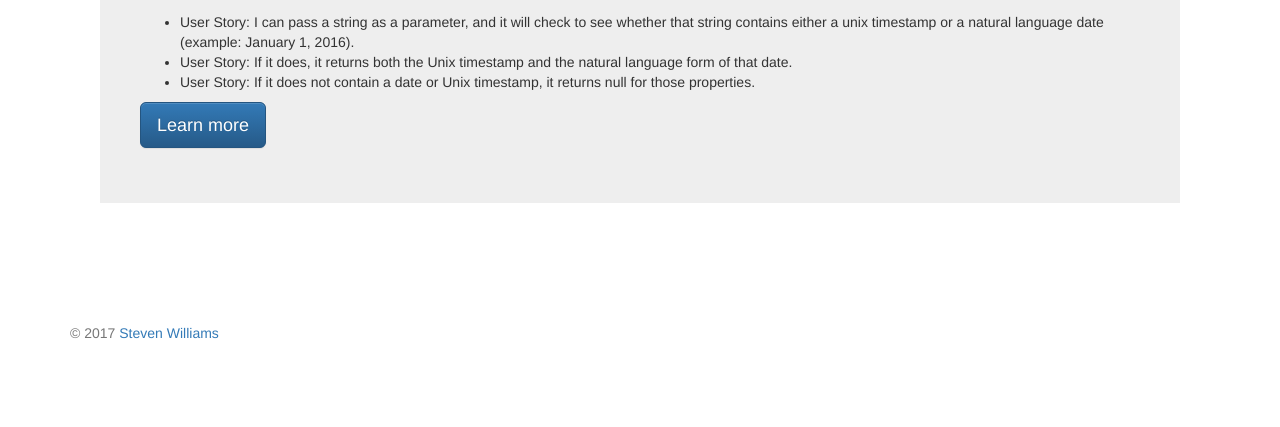
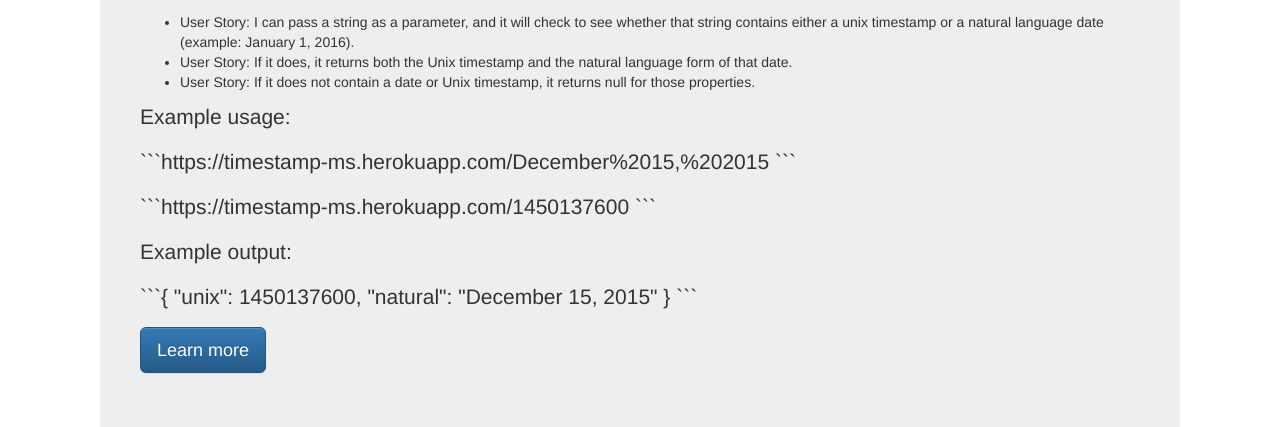
Before and after one commit to DrWilliamsSteven/timestampAPI, a website: page View/index.html in a window 1280 px wide. Shown: the part 373-800 px from the top of the page. Drawn offline with nearby package versions, Linux system fonts and the light colour scheme.

Commit message:
Update index.html

````diff
--- a/View/index.html
+++ b/View/index.html
@@ -33,6 +33,12 @@
         <li>User Story: If it does, it returns both the Unix timestamp and the natural language form of that date.</li>
         <li>User Story: If it does not contain a date or Unix timestamp, it returns null for those properties.</li>
       </ul>
+
+      <p>Example usage: </p>
+        <p>```https://timestamp-ms.herokuapp.com/December%2015,%202015 ```</p>
+        <p>```https://timestamp-ms.herokuapp.com/1450137600 ```</p>
+      <p>Example output: </p>
+        <p>```{ "unix": 1450137600, "natural": "December 15, 2015" }  ```</p>
       <p><a class="btn btn-primary btn-lg" href="#" role="button">Learn more</a></p>
     </div>
   </div>
````
